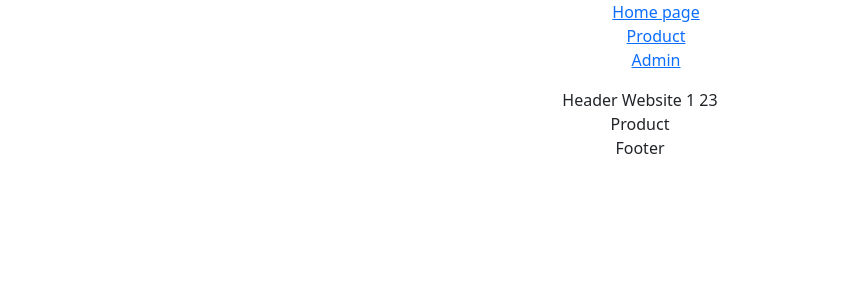
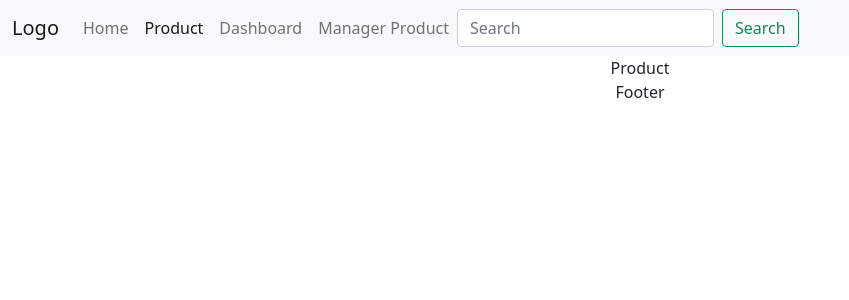
Before and after one commit to tancd1008/typescript, a React (Vite) app: page /product in a window 1280 px wide. Shown: the top 300 px of the page, without its empty margins (0-849 px from the left). Built offline with nearby package versions, Linux system fonts and the light colour scheme; data requests are answered from the project's data file.

Commit message:
HeaderWeb and HeaderAdmin

```diff
--- a/src/App.tsx
+++ b/src/App.tsx
@@ -57,14 +57,7 @@ const onHandleUpdate = async (product:ProductType) => {
   return (
     <div className="App">
 
-      <header>
-        <ul>
-          <li><NavLink to='/'>Home page</NavLink></li>
-          <li><NavLink to='/product'>Product </NavLink></li>
-          <li><NavLink to='/admin/dashboard'>Admin</NavLink></li>
-          <li></li>
-        </ul>
-      </header>
+
       <main>
         <Routes>
           <Route path='/' element={<WebsiteLayout/>}>
--- /dev/null
+++ b/src/components/HeaderWeb.tsx
@@ -0,0 +1,37 @@
+import React from 'react'
+import { NavLink } from 'react-router-dom'
+import MenuWebsite from './MenuWebsite'
+import Search from './Search'
+
+type Props = {}
+
+const HeaderWeb = (props: Props) => {
+  return (
+    <div>
+        <nav className="navbar navbar-expand-lg navbar-light bg-light">
+            <div className="container-fluid">
+                <NavLink className="navbar-brand" to="/">
+                Logo
+                </NavLink>
+                <button
+                className="navbar-toggler"
+                type="button"
+                data-bs-toggle="collapse"
+                data-bs-target="#navbarSupportedContent"
+                aria-controls="navbarSupportedContent"
+                aria-expanded="false"
+                aria-label="Toggle navigation"
+                >
+                <span className="navbar-toggler-icon" />
+                </button>
+                <div className="collapse navbar-collapse" id="navbarSupportedContent">
+                <MenuWebsite />
+                <Search />
+                </div>
+            </div>
+        </nav>
+    </div>
+  )
+}
+
+export default HeaderWeb
--- /dev/null
+++ b/src/components/MenuAdmin.tsx
@@ -0,0 +1,18 @@
+import React from 'react'
+
+type Props = {}
+
+const MenuAdmin = (props: Props) => {
+  return (
+    <div>
+        <div className='float-left bg-dark'>
+
+        </div>
+        <div >
+            <h2>Tan</h2>
+        </div>
+    </div>
+  )
+}
+
+export default MenuAdmin
--- /dev/null
+++ b/src/components/MenuWebsite.tsx
@@ -0,0 +1,27 @@
+import React from 'react'
+import { NavLink } from 'react-router-dom'
+
+type Props = {}
+
+const MenuWebsite = (props: Props) => {
+  return (
+    <div>
+        <ul className="navbar-nav me-auto mb-2 mb-lg-0">
+            <li className="nav-item">
+            <NavLink className="nav-link" aria-current="page" to="/">Home</NavLink>
+            </li>
+            <li className="nav-item">
+            <NavLink className="nav-link" to="/product">Product</NavLink>
+            </li>
+            <li className="nav-item">
+            <NavLink className="nav-link" to="/admin">Dashboard</NavLink>
+            </li>
+            <li className="nav-item">
+            <NavLink className="nav-link" to="/admin/product">Manager Product</NavLink>
+            </li>
+        </ul>
+    </div>
+  )
+}
+
+export default MenuWebsite
--- /dev/null
+++ b/src/components/Search.tsx
@@ -0,0 +1,16 @@
+import React from 'react'
+
+type Props = {}
+
+const Search = (props: Props) => {
+  return (
+    <div>
+        <form className="d-flex">
+            <input className="form-control me-2" type="search" placeholder="Search" aria-label="Search" />
+            <button className="btn btn-outline-success" type="submit">Search</button>
+        </form>
+    </div>
+  )
+}
+
+export default Search
--- a/src/pages/Home.tsx
+++ b/src/pages/Home.tsx
@@ -4,7 +4,7 @@ type Props = {}
 
 const Home = (props: Props) => {
   return (
-    <div className='text-red-900'>Home</div>
+    <div className='text-red-700'>Home</div>
   )
 }
 
--- a/src/pages/ManagerProduct.tsx
+++ b/src/pages/ManagerProduct.tsx
@@ -10,9 +10,9 @@ type ManagerProductProps = {
 const ManagerProduct = (props: ManagerProductProps) => {
   return (
     <div className='container'>
-        <table className='table-auto'>
+        <table className='table '>
             <thead>
-                <tr>
+                <tr className='table-primary'>
                     <th>#</th>
                     <th>Name</th>
                     <th></th>
--- a/src/pages/layouts/AdminLayout.tsx
+++ b/src/pages/layouts/AdminLayout.tsx
@@ -1,5 +1,6 @@
 import React from 'react'
 import { Outlet } from 'react-router-dom'
+import MenuAdmin from '../../components/MenuAdmin'
 
 type Props = {}
 
@@ -7,7 +8,7 @@ const AdminLayout = (props: Props) => {
   return (
     <div>
         <header>
-            Header Admin 1
+            <MenuAdmin/>
         </header>
         <aside>
             Menu Trai
--- a/src/pages/layouts/WebsiteLayout.tsx
+++ b/src/pages/layouts/WebsiteLayout.tsx
@@ -1,5 +1,6 @@
 import React from 'react'
 import { Outlet } from 'react-router-dom'
+import HeaderWeb from '../../components/HeaderWeb'
 
 type Props = {}
 
@@ -7,7 +8,7 @@ const WebsiteLayout = (props: Props) => {
   return (
     <div>
         <header>
-            Header Website 1 23
+            <HeaderWeb/>
         </header>
         <main>
             <Outlet/>
```
